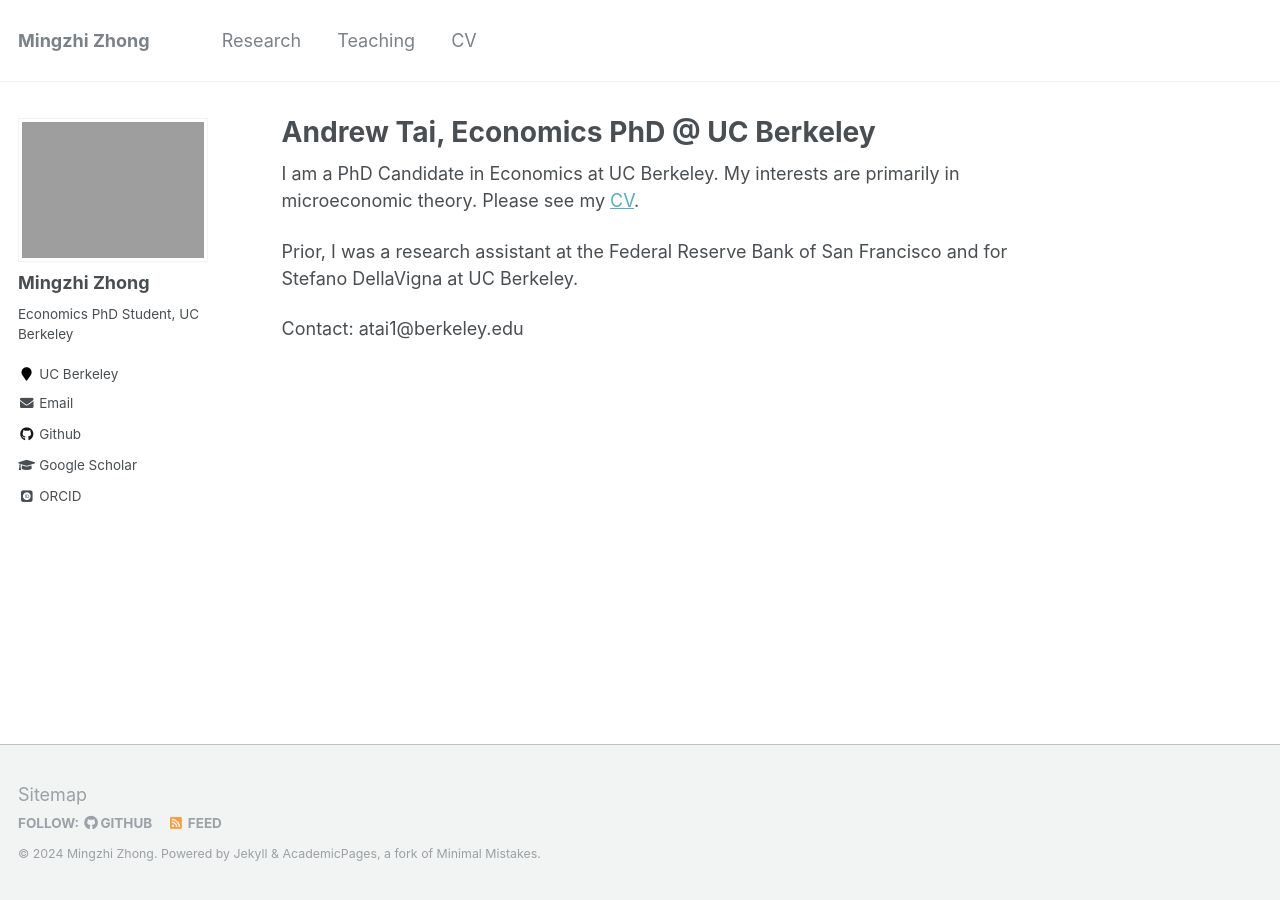
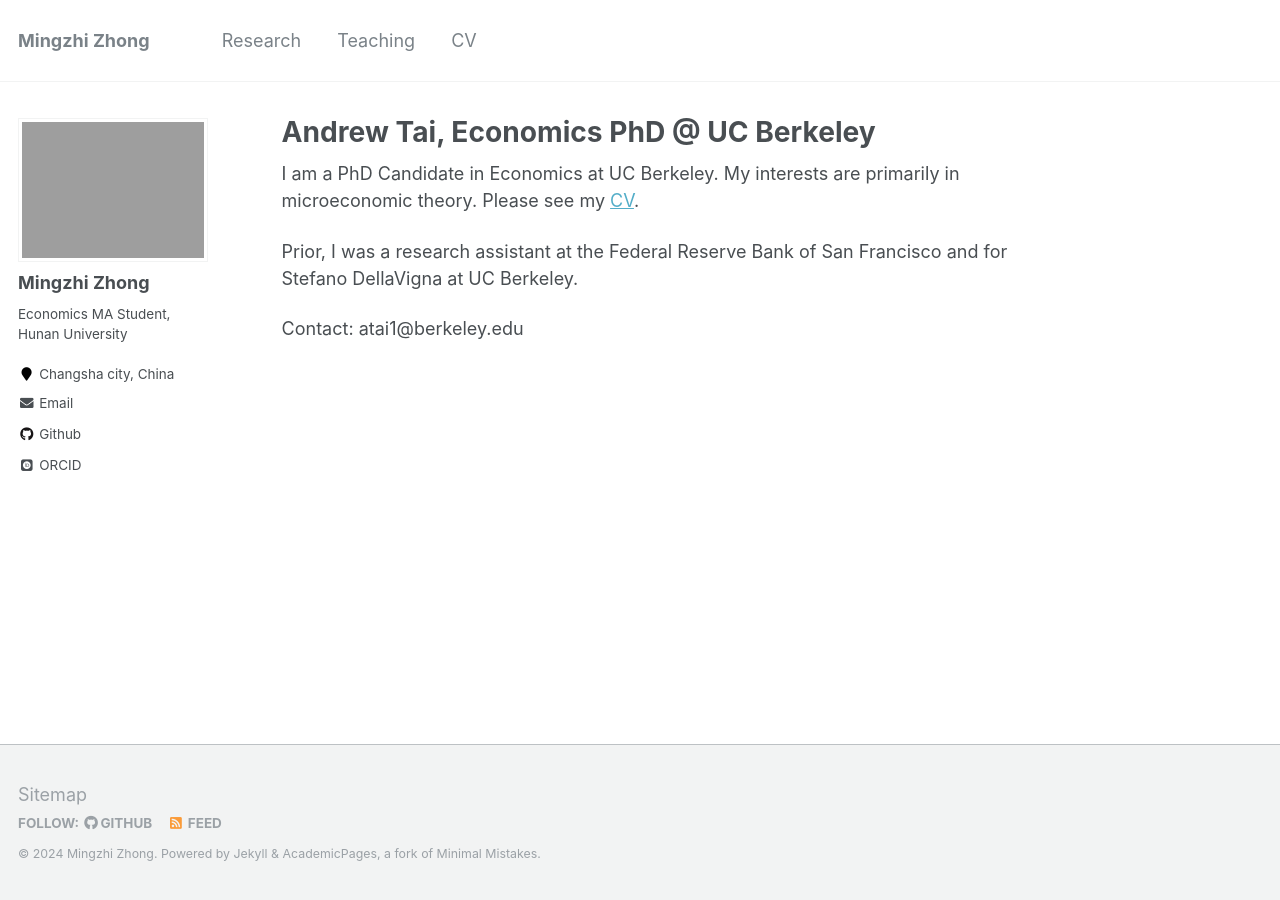
Before and after one commit to mingzhi361/mingzhi361.github.io, a Jekyll site: the page built from _pages/about.md, in a window 1280 px wide. Built offline with Jekyll 4.4.1, drawn with Linux system fonts in a browser that asks for light colours; some web fonts are replaced.

Commit message:
Update _config.yml

```diff
--- a/_config.yml
+++ b/_config.yml
@@ -21,11 +21,11 @@ future                   : true
 read_more                : "disabled" # if enabled, adds "Read more" links to excerpts
 talkmap_link             : false #change to true to add link to talkmap on talks page
 comments:
-  provider               : "discourse" # false (default), "disqus", "discourse", "facebook", "google-plus", "staticman", "custom"
+  provider               : "" # false (default), "disqus", "discourse", "facebook", "google-plus", "staticman", "custom"
   disqus:
     shortname            :
   discourse:
-    server               : https://meta.discourse.org/t/embedding-discourse-comments-via-javascript/31963 # https://meta.discourse.org/t/embedding-discourse-comments-via-javascript/31963 , e.g.: meta.discourse.org
+    server               : # https://meta.discourse.org/t/embedding-discourse-comments-via-javascript/31963 , e.g.: meta.discourse.org
   facebook:
     appid                :
     num_posts            : # 5 (default)
@@ -82,12 +82,12 @@ analytics:
 author:
   name             : "Mingzhi Zhong"
   avatar           : "profile.jpg"
-  bio              : "Economics PhD Student, UC Berkeley"
-  location         : "UC Berkeley"
+  bio              : "Economics MA Student, Hunan University"
+  location         : "Changsha city, China"
   employer         :
   pubmed           :
-  googlescholar    : "https://scholar.google.com/citations?user=e6QvYlEAAAAJ&hl=en"
-  email            : "atai1@berkeley.edu"
+  googlescholar    :
+  email            : "mingzhi361.hnu.edu.cn"
   researchgate     :
   uri              :
   bitbucket        :
@@ -96,14 +96,14 @@ author:
   flickr           :
   facebook         :
   foursquare       :
-  github           : "taiandrew"
+  github           : "mingzhi361"
   google_plus      :
   keybase          :
   instagram        :
   impactstory      :
   lastfm           :
   linkedin         :
-  orcid            : "https://orcid.org/0009-0008-7636-9791"
+  orcid            : "https://orcid.org/0009-0006-3937-1185"
   pinterest        :
   soundcloud       :
   stackoverflow    :
```
